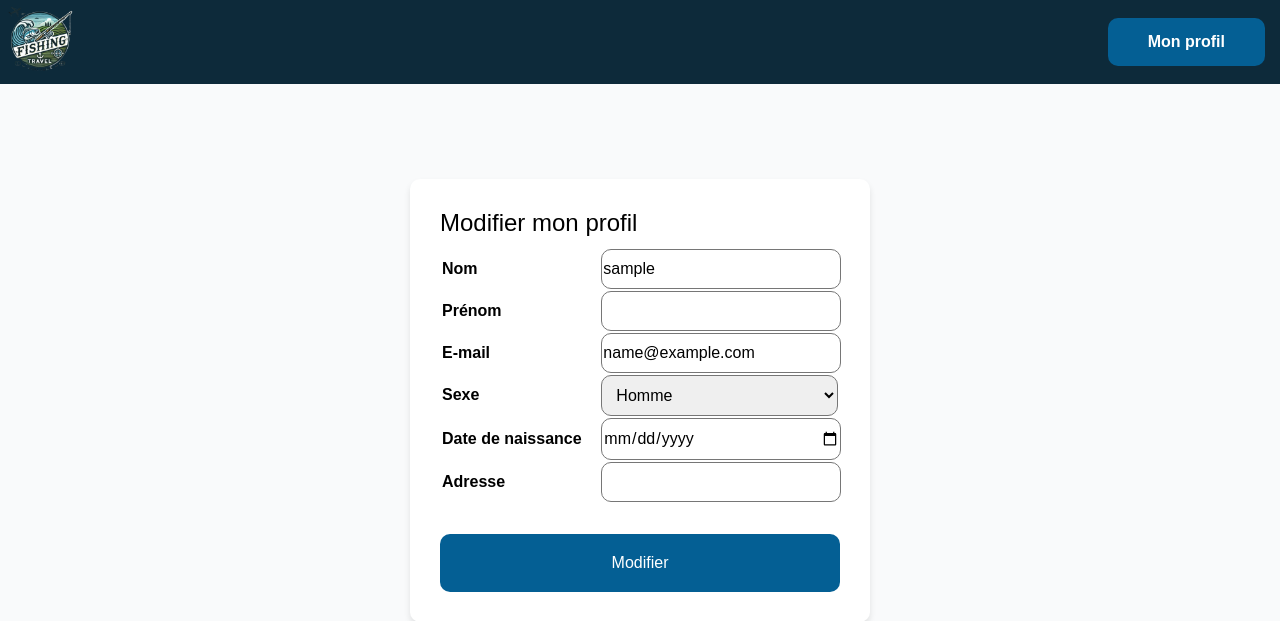
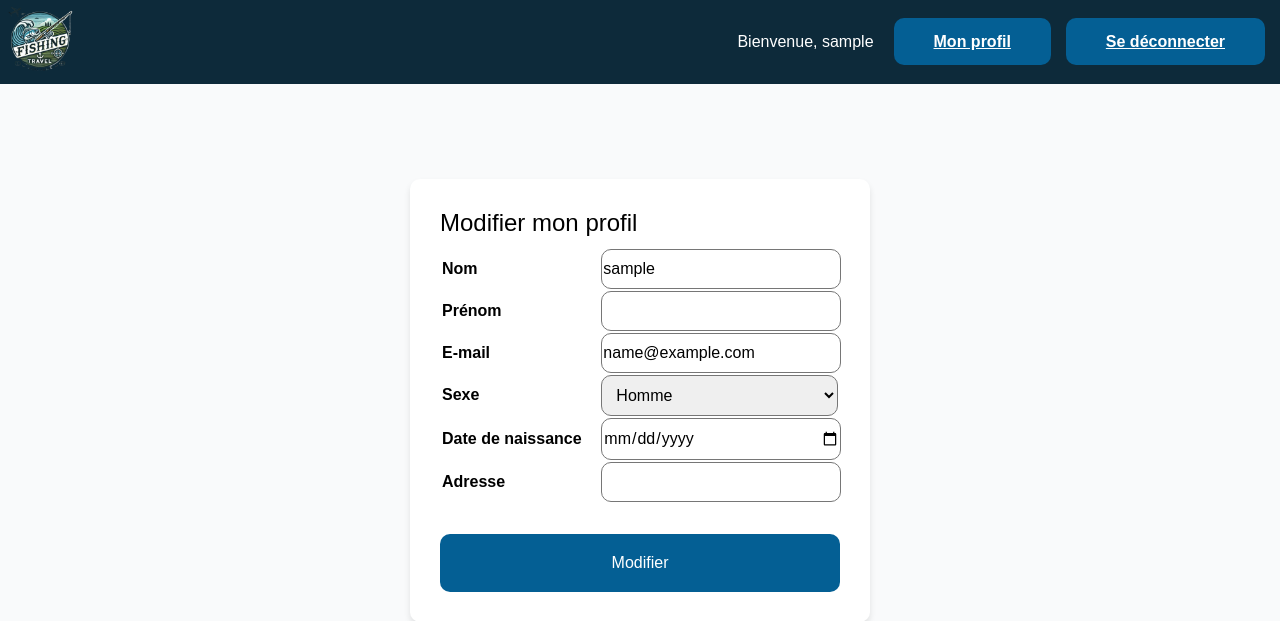
Before and after one commit to raphael950/AgenceVoyage, a PHP site: page /profile2.php in a window 1280 px wide. Shown: the top 621 px of the page. Run offline with PHP 8.4, Linux system fonts and the light colour scheme; the visitor is signed in with stand-in values (Sample User, id 1).

Commit message:
fix: profile nav css

```diff
--- a/profile2.php
+++ b/profile2.php
@@ -21,7 +21,23 @@
         <a href="index.php">
             <img src="assets/logo2.png" class="logo" alt="logo">
         </a>
-        <button>Mon profil</button>
+        <div class="nav-buttons">
+            <!--
+            <a href="profile2.php" id="profile-button">Mon profil</a>
+            <a href="logout.php" id="logout-button">Se déconnecter</a>
+            -->
+            <?php
+                if (isset($_SESSION["user"])) {
+                    $username = htmlspecialchars($_SESSION["user"]["username"]);
+                    echo '<span class="welcome">Bienvenue, ' . $username . '</span>';
+                    echo '<a href="profile2.php" id="nav-button">Mon profil</a>';
+                    echo '<a href="logout.php" id="nav-button">Se déconnecter <i class="fa-solid fa-right-from-bracket"></i></a>';
+                } else {
+                    echo '<a href="register.php" id="nav-button">S\'inscrire</a>';
+                    echo '<a href="login.php" id="nav-button">Se connecter</a>';
+                }
+            ?>
+        </div>
     </nav>
     <div id="main-card">
         <form action="edit_trigger.php" method="post">
--- a/style/profile2.css
+++ b/style/profile2.css
@@ -29,7 +29,7 @@ nav img{
     width: 80px;
 }
 
-nav button {
+#nav-button {
     background-color: #045F94;
     border-style: none;
     border-radius: 10px;
@@ -39,6 +39,11 @@ nav button {
     font-weight: bold;
     font-size: medium;
     text-align: left;
+}
+
+.welcome {
+    color: white;
+    margin-right: 20px;
 }
 
 nav button:hover {
```
